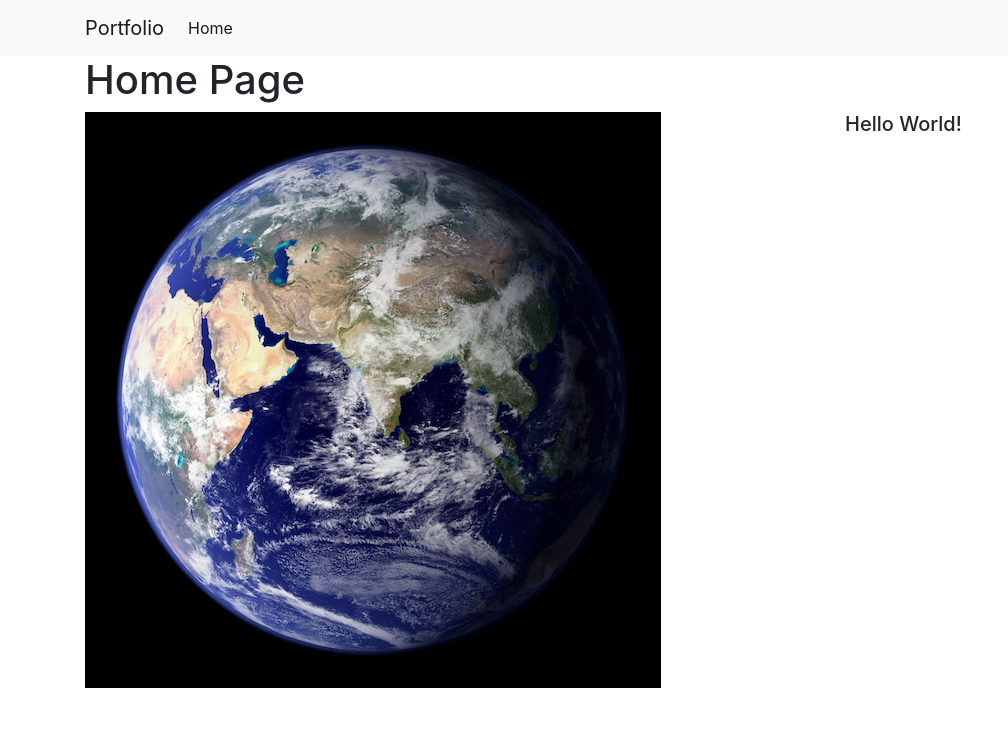
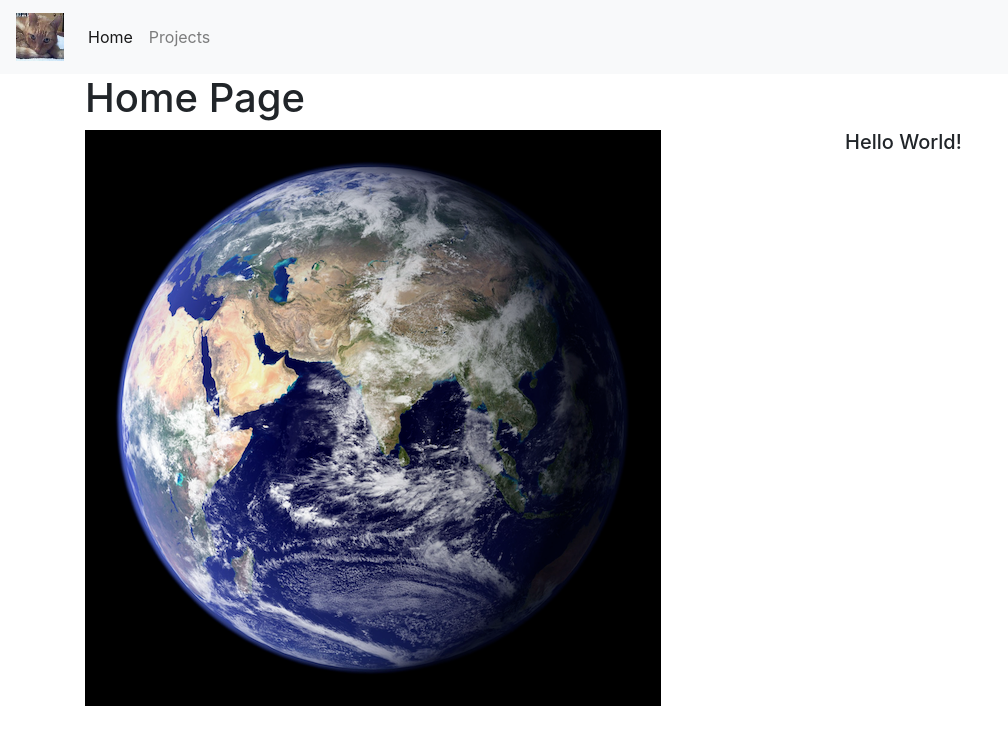
Before and after one commit to lizschley/number_six, a Django app: page / in a window 1280 px wide. Shown: the top 745 px of the page, without its empty margins (0-1008 px from the left). Run offline with Django 3.2, Linux system fonts and the light colour scheme; parts of the project's set-up code (start-up, migrations or seed data) failed here and were passed over; some libraries are stand-ins or nearby versions.

Commit message:
Add icon and standard bootstrap navbar

```diff
--- a/templates/base.html
+++ b/templates/base.html
@@ -8,19 +8,43 @@
 </head>
 <body>
     <nav class="navbar navbar-expand-lg navbar-light bg-light">
-        <div class="container">
-            <a class="navbar-brand" href="{% url 'projects:all_projects' %}">Portfolio</a>
-            <button class="navbar-toggler" type="button" data-toggle="collapse" data-target="#navbarSupportedContent" aria-controls="navbarSupportedContent" aria-expanded="false" aria-label="Toggle navigation">
+      <a class="navbar-brand" href="/">
+          {% load static %}
+         <img src='{%static "home/img/mac.png" %}' alt='logo' height='48' width='48'>
+      </a>
+      <button class="navbar-toggler" type="button" data-toggle="collapse" data-target="#navbarSupportedContent"
+              aria-controls="navbarSupportedContent" aria-expanded="false" aria-label="Toggle navigation">
         <span class="navbar-toggler-icon"></span>
       </button>
 
       <div class="collapse navbar-collapse" id="navbarSupportedContent">
         <ul class="navbar-nav mr-auto">
           <li class="nav-item active">
-                  <a class="nav-link" href='/'>Home</a>
+            <a class="nav-link" href="/">Home <span class="sr-only">(current)</span></a>
+          </li>
+          <li class="nav-item">
+            <a class="nav-link" href="{% url 'projects:all_projects' %}">Projects</a>
+          </li>
+          <li class="invisible nav-item dropdown">
+            <a class="nav-link dropdown-toggle" href="#" id="navbarDropdown"
+               role="button" data-toggle="dropdown" aria-haspopup="true" aria-expanded="false">
+              Dropdown
+            </a>
+            <div class="dropdown-menu" aria-labelledby="navbarDropdown">
+              <a class="dropdown-item" href="#">Action</a>
+              <a class="dropdown-item" href="#">Another action</a>
+              <div class="dropdown-divider"></div>
+              <a class="dropdown-item" href="#">Something else here</a>
+            </div>
+          </li>
+          <li class="invisible nav-item">
+            <a class="nav-link disabled" href="#" tabindex="-1" aria-disabled="true">Disabled</a>
           </li>
         </ul>
-            </div>
+        <form class="invisible form-inline my-2 my-lg-0">
+          <input class="form-control mr-sm-2" type="search" placeholder="Search" aria-label="Search">
+          <button class="btn btn-outline-success my-2 my-sm-0" type="submit">Search</button>
+        </form>
       </div>
     </nav>
 
```
Also changed, not shown: home/static/home/img/mac.png (added). Lines whose indentation alone changed are shown as unchanged.
